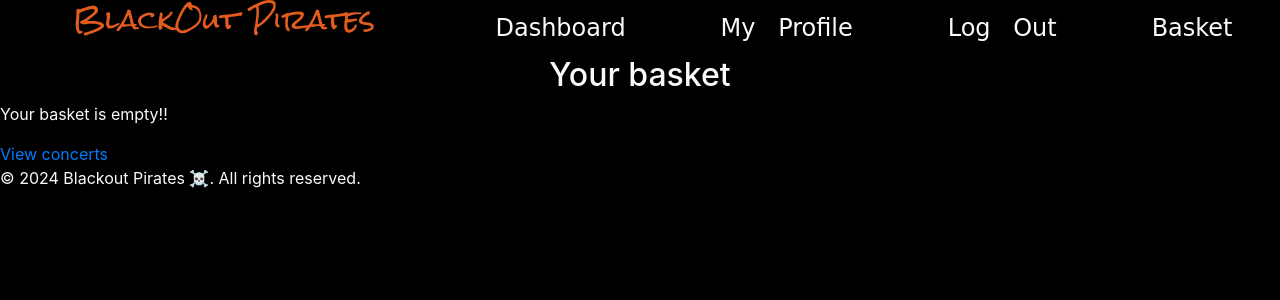
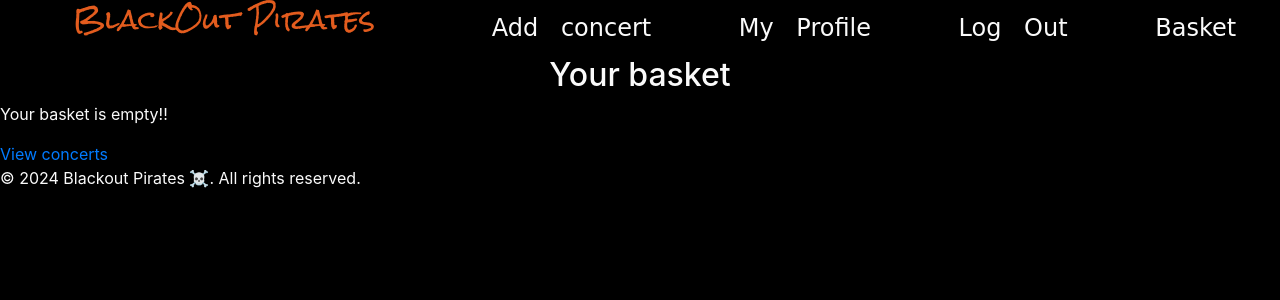
Before and after one commit to devjldp/blackout-pirates, a Django app: page /basket/ in a window 1280 px wide. Shown: the top 300 px of the page. Run offline with Django 5.2, Linux system fonts and the light colour scheme; the visitor is signed in with stand-in values (Sample User, id 1); some libraries are stand-ins or nearby versions; some web fonts are replaced.

Commit message:
Change name link in nav bar

```diff
--- a/templates/base.html
+++ b/templates/base.html
@@ -41,7 +41,7 @@
           {% if request.user.is_authenticated %}
                 {% if request.user.is_superuser %}
                   <li>
-                    <a href="{% url 'add_concert' %}" class='link-url text-pirate'>Dashboard</a>
+                    <a href="{% url 'add_concert' %}" class='link-url text-pirate'>Add concert</a>
                   </li>
                 {% endif %}
                 <li>
```
